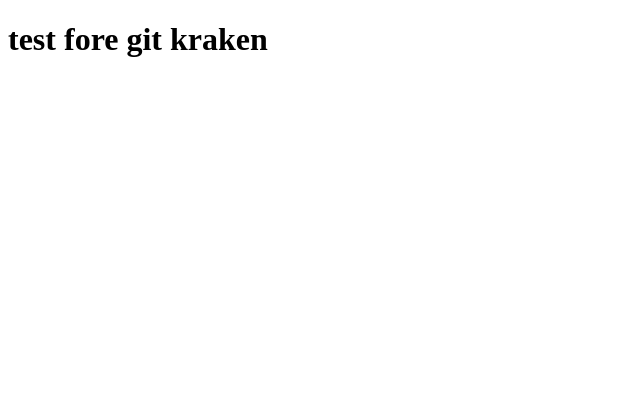
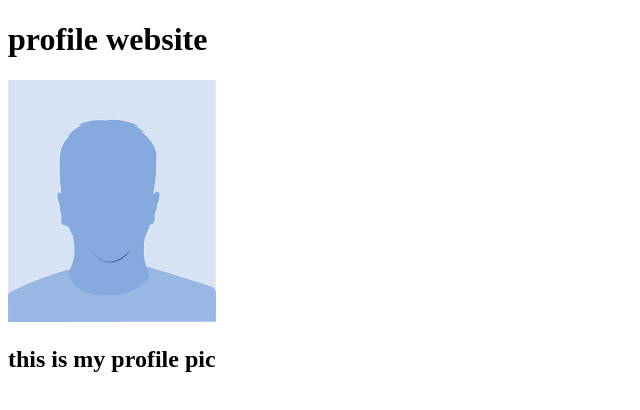
Before and after one commit to D252874/GIT, a plain HTML site: page index.html in a window 1280 px wide. Shown: the whole page, without its empty margins (0-640 px from the left). Drawn offline with Linux system fonts and the light colour scheme.

Commit message:
add image

```diff
--- a/index.html
+++ b/index.html
@@ -5,6 +5,8 @@
 	<title>test</title>
 </head>
 <body>
-	<h1>test fore git kraken</h1>
+	<h1>profile website</h1>
+	<img src="profile.png" alt="profile">
+	<h2>this is my profile pic</h2>
 </body>
 </html>
```
Also changed, not shown: profile.png (added).
